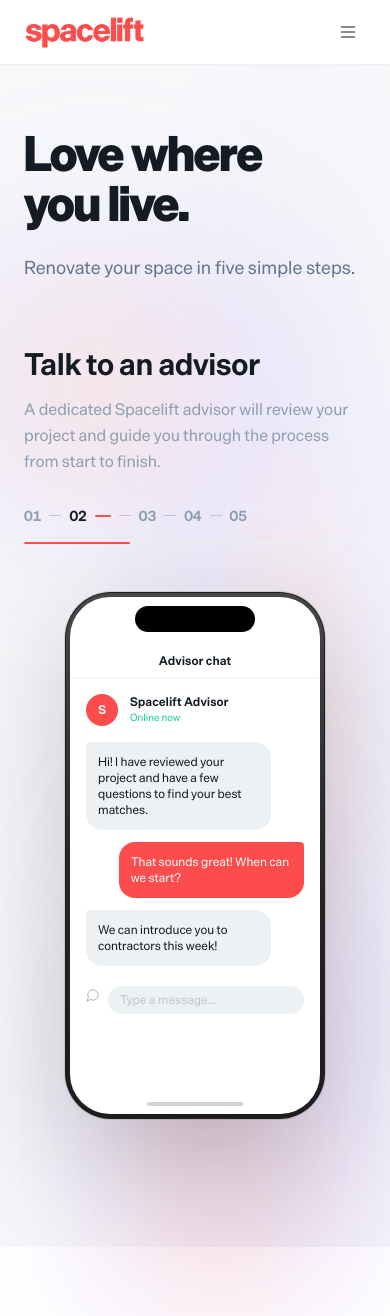
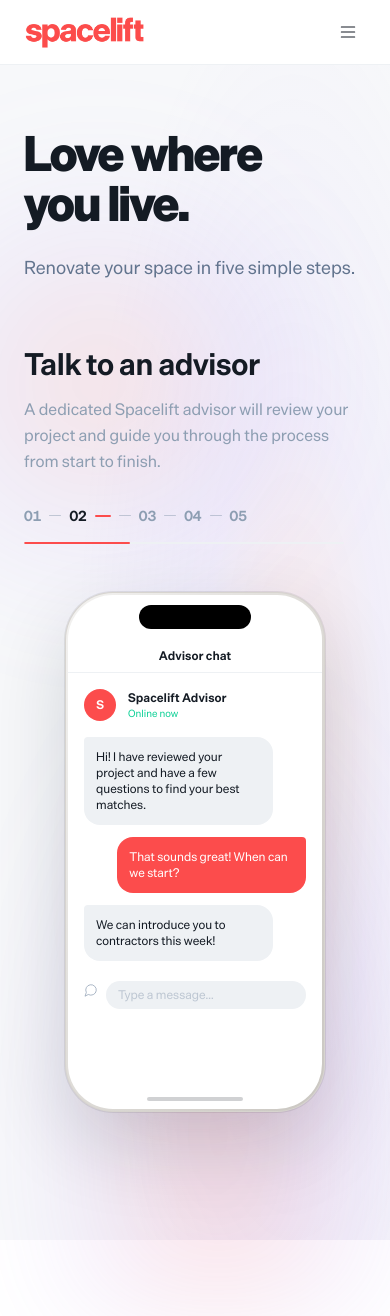
Before and after one commit to jjmccarthy7/spacelift-tools, a Next.js app in the folder apps/hellospacelift/: page / in a window 390 px wide. Shown: the top 1316 px of the page. Built offline with nearby package versions, Linux system fonts and the light colour scheme.

Commit message:
fix: hero phone frame polish — lighter shell, reduced tilt, higher position

```diff
--- a/apps/hellospacelift/src/components/PhoneMock.tsx
+++ b/apps/hellospacelift/src/components/PhoneMock.tsx
@@ -12,7 +12,7 @@
     title: 'Your space',
     component: () => (
       <div className="flex flex-col gap-3 p-4">
-        <div className="bg-[#EEF1F4] rounded-2xl h-32 flex items-center justify-center">
+        <div className="bg-[#EEF1F4] rounded-2xl h-32 flex items-center justify-cener">
           <div className="text-center">
             <Camera size={28} strokeWidth={1.25} className="text-[#8D9EB2] mx-auto mb-2" />
             <p className="text-xs text-[#8D9EB2] font-medium">Add photos of your space</p>
@@ -188,22 +188,22 @@
       />
 
       {/* Transform wrapper: desktop size, position, tilt */}
-      <div className="relative lg:-translate-x-10 lg:translate-y-8 lg:rotate-[14deg] transition-transform">
+      <div className="relative lg:-translate-x-6 lg:-translate-y-6 lg:rotate-[11deg] transition-transform">
 
         {/* Outer phone shell */}
-        <div className="relative w-[260px] md:w-[300px] lg:w-[420px] rounded-[46px] bg-[#1f1f1f] p-[5px] shadow-[0_40px_120px_rgba(15,23,42,0.22)] ring-1 ring-black/10">
+        <div className="relative w-[260px] md:w-[300px] lg:w-[420px] rounded-[48px] bg-[#d7d4cf] p-[3px] shadow-[0_32px_80px_rgba(15,23,42,0.16)] ring-1 ring-black/8">
 
           {/* Metallic edge highlight */}
-          <div className="absolute inset-[1px] rounded-[45px] pointer-events-none bg-gradient-to-b from-white/18 via-white/4 to-black/8" />
+          <div className="absolute inset-[1px] rounded-[47px] pointer-events-none bg-gradient-to-br from-white/70 via-white/18 to-[#8f8a83]/18" />
 
           {/* Dynamic Island */}
-          <div className="absolute top-[14px] left-1/2 -translate-x-1/2 h-[26px] w-[120px] rounded-full bg-black z-20" />
+          <div className="absolute top-[13px] left-1/2 -translate-x-1/2 h-[24px] w-[112px] rounded-full bg-black z-20" />
 
           {/* Inner screen wrapper */}
-          <div className="relative overflow-hidden rounded-[40px] bg-white">
+          <div className="relative overflow-hidden rounded-[45px] bg-white">
 
             {/* Screen header */}
-            <div className="flex-shrink-0 px-4 pt-14 pb-2 border-b border-[#EEF1F4]">
+            <div className="flex-shrink-0 px-4 pt-[3.35rem] pb-2 border-b border-[#EEF1F4]">
               <p className="text-xs font-bold text-[#141B24] text-center">
                 {screens[step]?.title || screens[0].title}
               </p>
```
